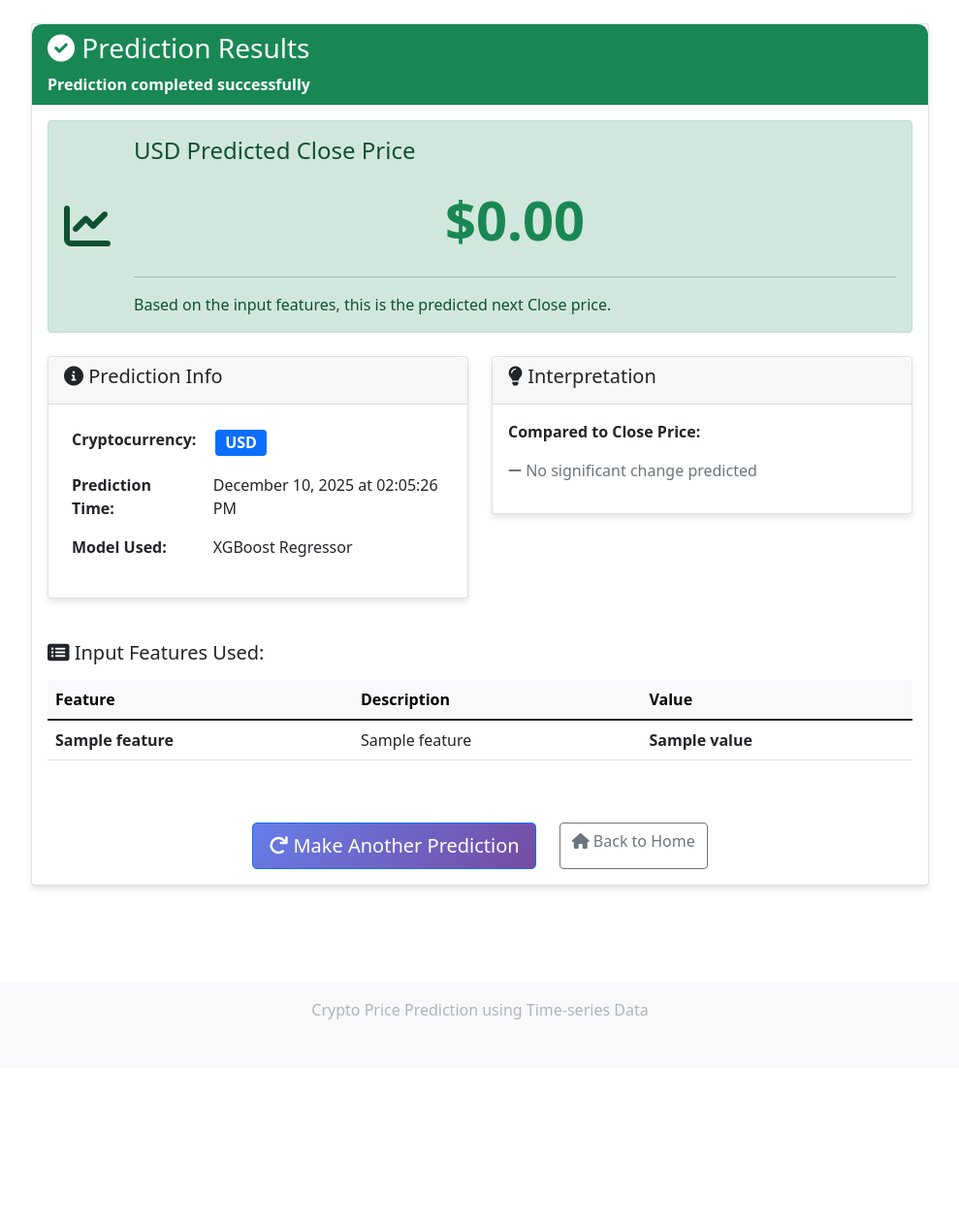
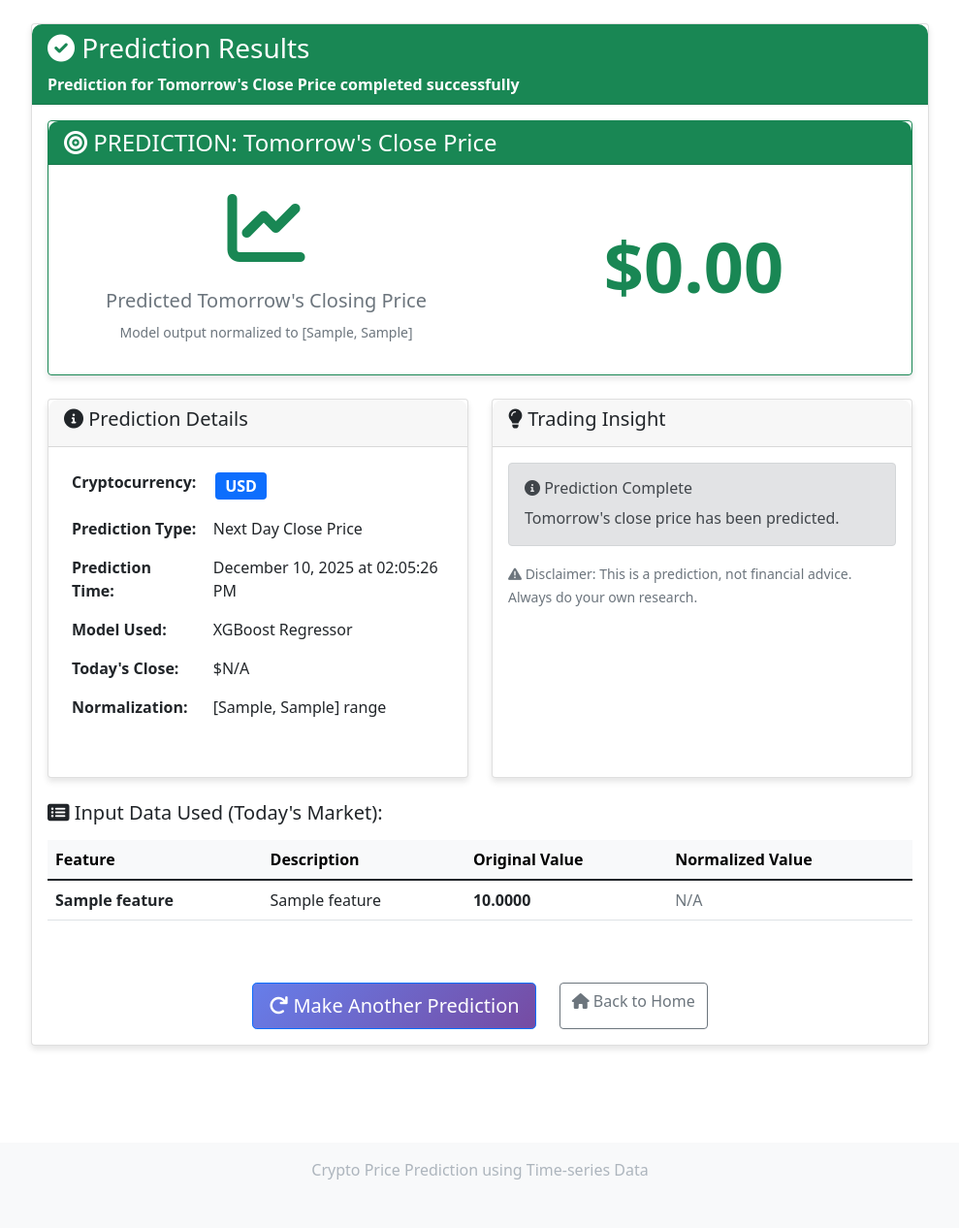
Before and after one commit to KeneanDita/Cryptocurrency-Price-Predictor-using-Time-Series-data, a Flask app: template templates/results.html in a window 1280 px wide. Shown: the part 88-1354 px from the top of the page at 97% size, without its empty margins (145-1134 px from the left). Before the commit the page ends 1139 px from the top, so only its background shows below. Run offline with Flask 3, Linux system fonts and the light colour scheme; the template is opened without the code that fills it: most values are stand-ins (such as "Sample title", 1, 10 or a date in 2020).

Commit message:
Enhance results display in results.html with detailed prediction insights and improved layout

```diff
--- a/templates/results.html
+++ b/templates/results.html
@@ -5,35 +5,79 @@
     <div class="card">
       <div class="card-header bg-success text-white">
         <h3><i class="fas fa-check-circle"></i> Prediction Results</h3>
-        <p class="mb-0">Prediction completed successfully</p>
+        <p class="mb-0">
+          Prediction for Tomorrow's Close Price completed successfully
+        </p>
       </div>
       <div class="card-body">
-        <div class="alert alert-success">
-          <div class="d-flex align-items-center">
-            <div class="flex-shrink-0">
-              <i class="fas fa-chart-line fa-3x"></i>
+        <!-- Main Prediction Card -->
+        <div class="card border-success mb-4">
+          <div class="card-header bg-success text-white">
+            <h4 class="mb-0">
+              <i class="fas fa-bullseye"></i> PREDICTION: Tomorrow's Close Price
+            </h4>
           </div>
-            <div class="flex-grow-1 ms-4">
-              <h4 class="alert-heading">
-                {{ cryptocurrency }} Predicted Close Price
-              </h4>
-              <div class="display-4 text-center my-4 fw-bold text-success">
-                ${{ "%.2f"|format(prediction) }}
+          <div class="card-body">
+            <div class="row align-items-center">
+              <div class="col-md-6 text-center">
+                <div class="display-1 fw-bold text-success mb-3">
+                  <i class="fas fa-chart-line"></i>
                 </div>
-              <hr />
-              <p class="mb-0">
-                Based on the input features, this is the predicted next Close
-                price.
+                <h5 class="text-muted">Predicted Tomorrow's Closing Price</h5>
+                <p class="text-muted">
+                  <small
+                    >Model output normalized to [{{ norm_min }}, {{ norm_max
+                    }}]</small
+                  >
                 </p>
+              </div>
+              <div class="col-md-6 text-center">
+                <div class="display-2 fw-bold text-success mb-2">
+                  ${{ "%.2f"|format(prediction|float) }}
+                </div>
+
+                {% if today_close %} {% set today_close_float =
+                today_close|float %} {% set prediction_float = prediction|float
+                %} {% set difference = prediction_float - today_close_float %}
+                {% set percent_change = (difference / today_close_float * 100)
+                if today_close_float != 0 else 0 %}
+
+                <div class="mt-3">
+                  <p class="mb-1">
+                    Today's Close:
+                    <strong>${{ "%.2f"|format(today_close_float) }}</strong>
+                  </p>
+                  {% if percent_change > 0 %}
+                  <span class="badge bg-success fs-6">
+                    <i class="fas fa-arrow-up"></i> +{{
+                    "%.2f"|format(percent_change) }}%
+                  </span>
+                  <p class="text-success mt-2">
+                    Expected to increase by ${{ "%.2f"|format(difference) }}
+                  </p>
+                  {% elif percent_change < 0 %}
+                  <span class="badge bg-danger fs-6">
+                    <i class="fas fa-arrow-down"></i> {{
+                    "%.2f"|format(percent_change) }}%
+                  </span>
+                  <p class="text-danger mt-2">
+                    Expected to decrease by ${{ "%.2f"|format(-difference) }}
+                  </p>
+                  {% else %}
+                  <span class="badge bg-secondary fs-6">No Change</span>
+                  {% endif %}
+                </div>
+                {% endif %}
+              </div>
             </div>
           </div>
         </div>
 
-        <div class="row mt-4">
+        <div class="row mb-4">
           <div class="col-md-6">
-            <div class="card">
+            <div class="card h-100">
               <div class="card-header">
-                <h5><i class="fas fa-info-circle"></i> Prediction Info</h5>
+                <h5><i class="fas fa-info-circle"></i> Prediction Details</h5>
               </div>
               <div class="card-body">
                 <table class="table table-borderless">
@@ -46,12 +90,27 @@
                     </td>
                   </tr>
                   <tr>
+                    <th>Prediction Type:</th>
+                    <td>Next Day Close Price</td>
+                  </tr>
+                  <tr>
                     <th>Prediction Time:</th>
-                    <td id="currentTime"></td>
+                    <td><span id="currentTime"></span></td>
                   </tr>
                   <tr>
                     <th>Model Used:</th>
                     <td>XGBoost Regressor</td>
+                  </tr>
+                  <tr>
+                    <th>Today's Close:</th>
+                    <td>
+                      ${{ "%.2f"|format(today_close|float) if today_close else
+                      'N/A' }}
+                    </td>
+                  </tr>
+                  <tr>
+                    <th>Normalization:</th>
+                    <td>[{{ norm_min }}, {{ norm_max }}] range</td>
                   </tr>
                 </table>
               </div>
@@ -59,39 +118,74 @@
           </div>
 
           <div class="col-md-6">
-            <div class="card">
+            <div class="card h-100">
               <div class="card-header">
-                <h5><i class="fas fa-lightbulb"></i> Interpretation</h5>
+                <h5><i class="fas fa-lightbulb"></i> Trading Insight</h5>
               </div>
               <div class="card-body">
-                <p><strong>Compared to Close Price:</strong></p>
-                {% set difference = prediction - features.get('Close', 0) %} {%
-                set percent_change = (difference / features.get('Close', 1) *
-                100) if features.get('Close', 0) != 0 else 0 %} {% if difference
-                > 0 %}
-                <p class="text-success">
-                  <i class="fas fa-arrow-up"></i> Predicted to increase by ${{
-                  "%.2f"|format(difference) }} ({{ "%.2f"|format(percent_change)
-                  }}%)
+                {% if today_close %} {% set today_close_float =
+                today_close|float %} {% set prediction_float = prediction|float
+                %} {% set percent_change = ((prediction_float -
+                today_close_float) / today_close_float * 100) if
+                today_close_float != 0 else 0 %} {% if percent_change > 5 %}
+                <div class="alert alert-success">
+                  <h6><i class="fas fa-rocket"></i> Strong Bullish Signal</h6>
+                  <p class="mb-0">
+                    Significant price increase predicted. Consider buying
+                    opportunity.
                   </p>
-                {% elif difference < 0 %}
-                <p class="text-danger">
-                  <i class="fas fa-arrow-down"></i> Predicted to decrease by ${{
-                  "%.2f"|format(-difference) }} ({{
-                  "%.2f"|format(-percent_change) }}%)
+                </div>
+                {% elif percent_change > 2 %}
+                <div class="alert alert-info">
+                  <h6><i class="fas fa-arrow-up"></i> Bullish Signal</h6>
+                  <p class="mb-0">Moderate price increase predicted.</p>
+                </div>
+                {% elif percent_change < -5 %}
+                <div class="alert alert-danger">
+                  <h6>
+                    <i class="fas fa-skull-crossbones"></i> Strong Bearish
+                    Signal
+                  </h6>
+                  <p class="mb-0">
+                    Significant price drop predicted. Consider selling or
+                    waiting.
                   </p>
+                </div>
+                {% elif percent_change < -2 %}
+                <div class="alert alert-warning">
+                  <h6><i class="fas fa-arrow-down"></i> Bearish Signal</h6>
+                  <p class="mb-0">Moderate price decrease predicted.</p>
+                </div>
                 {% else %}
-                <p class="text-muted">
-                  <i class="fas fa-minus"></i> No significant change predicted
+                <div class="alert alert-secondary">
+                  <h6><i class="fas fa-minus"></i> Neutral Signal</h6>
+                  <p class="mb-0">
+                    Little to no change predicted. Market may consolidate.
                   </p>
+                </div>
+                {% endif %} {% else %}
+                <div class="alert alert-secondary">
+                  <h6>
+                    <i class="fas fa-info-circle"></i> Prediction Complete
+                  </h6>
+                  <p class="mb-0">Tomorrow's close price has been predicted.</p>
+                </div>
                 {% endif %}
+                <p class="text-muted mb-0 mt-2">
+                  <small
+                    ><i class="fas fa-exclamation-triangle"></i> Disclaimer:
+                    This is a prediction, not financial advice. Always do your
+                    own research.</small
+                  >
+                </p>
               </div>
             </div>
           </div>
         </div>
 
-        <h5 class="mt-4 mb-3">
-          <i class="fas fa-list-alt"></i> Input Features Used:
+        {% if features %}
+        <h5 class="mb-3">
+          <i class="fas fa-list-alt"></i> Input Data Used (Today's Market):
         </h5>
         <div class="table-responsive">
           <table class="table table-hover">
@@ -99,7 +193,8 @@
               <tr>
                 <th>Feature</th>
                 <th>Description</th>
-                <th>Value</th>
+                <th>Original Value</th>
+                <th>Normalized Value</th>
               </tr>
             </thead>
             <tbody>
@@ -107,26 +202,46 @@
               <tr>
                 <td><strong>{{ feature }}</strong></td>
                 <td>
-                  {% if feature == 'Open' %}Opening price {% elif feature ==
-                  'High' %}Daily highest price {% elif feature == 'Low' %}Daily
-                  lowest price {% elif feature == 'Close' %}Closing price {%
-                  elif feature == 'Daily_Return' %}Daily return percentage {%
-                  elif feature == 'Log_Return' %}Logarithmic return {% elif
-                  feature == 'MA_7' %}7-day moving average {% elif feature ==
-                  'MA_14' %}14-day moving average {% elif feature == 'MA_30'
-                  %}30-day moving average {% elif feature == 'Volatility_7'
-                  %}7-day volatility {% elif feature == 'Volatility_14' %}14-day
+                  {% if feature == 'Open' %}Today's opening price {% elif
+                  feature == 'High' %}Today's highest price {% elif feature ==
+                  'Low' %}Today's lowest price {% elif feature == 'Close'
+                  %}Today's closing price (current) {% elif feature ==
+                  'Daily_Return' %}Today's return percentage {% elif feature ==
+                  'Log_Return' %}Logarithmic return {% elif feature == 'MA_7'
+                  %}7-day moving average {% elif feature == 'MA_14' %}14-day
+                  moving average {% elif feature == 'MA_30' %}30-day moving
+                  average {% elif feature == 'Volatility_7' %}7-day price
+                  volatility {% elif feature == 'Volatility_14' %}14-day price
                   volatility {% elif feature == 'RSI' %}Relative Strength Index
                   {% elif feature == 'MACD' %}Moving Average Convergence
                   Divergence {% elif feature == 'MACD_Signal' %}MACD Signal line
                   {% else %}{{ feature }}{% endif %}
                 </td>
-                <td class="fw-bold">{{ value }}</td>
+                <td class="fw-bold">
+                  {% if feature in ['Open', 'High', 'Low', 'Close'] %} ${{
+                  "%.2f"|format(value|float) }} {% elif feature ==
+                  'Daily_Return' %} {{ "%.2f"|format(value|float) }}% {% elif
+                  feature in ['RSI'] %} {{ "%.1f"|format(value|float) }} {% elif
+                  feature in ['Volatility_7', 'Volatility_14'] %} {{
+                  "%.4f"|format(value|float) }} {% else %} {{
+                  "%.4f"|format(value|float) }} {% endif %}
+                </td>
+                <td class="text-muted">
+                  {% if normalized_features and feature in normalized_features
+                  %} {{ "%.4f"|format(normalized_features[feature]|float) }}
+                  <small class="d-block"
+                    >(in [{{ norm_min }}, {{ norm_max }}])</small
+                  >
+                  {% else %}
+                  <span class="text-muted">N/A</span>
+                  {% endif %}
+                </td>
               </tr>
               {% endfor %}
             </tbody>
           </table>
         </div>
+        {% endif %}
 
         <div class="d-grid gap-2 d-md-flex justify-content-md-center mt-5">
           <a
@@ -156,10 +271,10 @@
       minute: "2-digit",
       second: "2-digit",
     };
-    document.getElementById("currentTime").textContent = now.toLocaleDateString(
-      "en-US",
-      options
-    );
+    const timeElement = document.getElementById("currentTime");
+    if (timeElement) {
+      timeElement.textContent = now.toLocaleDateString("en-US", options);
+    }
   });
 </script>
 {% endblock %}
```
Lines whose indentation alone changed are shown as unchanged.
